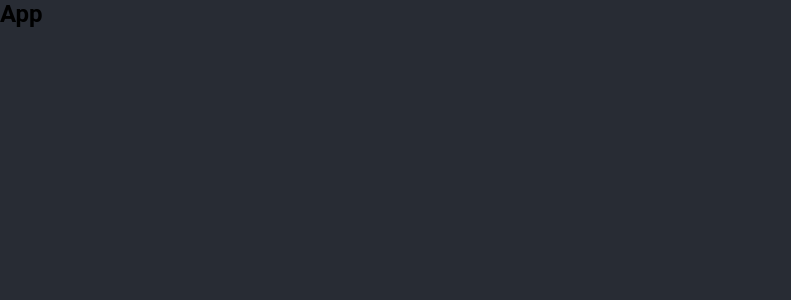
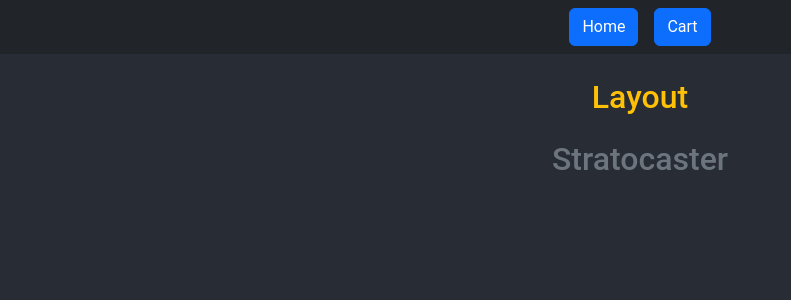
Before and after one commit to RodneyMac/guitar-store, a React (Create React App) app: page /stratocaster in a window 1280 px wide. Shown: the top 300 px of the page, without its empty margins (0-791 px from the left). Built offline with nearby package versions, Linux system fonts and the light colour scheme.

Commit message:
store, Layout, views added

```diff
--- a/src/App.js
+++ b/src/App.js
@@ -1,7 +1,7 @@
 function App() {
   return (
     <div>
-      <h2>App</h2>
+      <h2 className="text-info text-center mt-4">App</h2>
     </div>
   );
 }
--- /dev/null
+++ b/src/app/store.js
@@ -0,0 +1,8 @@
+import { configureStore } from "@reduxjs/toolkit";
+import cartReducer from "../features/cartSlice";
+
+export const store = configureStore({
+  reducer: {
+    cart: cartReducer,
+  },
+});
--- a/src/components/Cart.js
+++ b/src/components/Cart.js
@@ -0,0 +1,11 @@
+import React from "react";
+
+const Cart = () => {
+  return (
+    <div>
+      <h2 className="text-center mt-4 text-info">Cart</h2>
+    </div>
+  );
+};
+
+export default Cart;
--- a/src/components/Navbar.js
+++ b/src/components/Navbar.js
@@ -0,0 +1,39 @@
+import React from "react";
+import { Link } from "react-router-dom";
+
+const Navbar = () => {
+  return (
+    <div>
+      <nav className="navbar navbar-expand-lg bg-dark navbar-dark">
+        <div className="container-fluid">
+          <div></div>
+          <button
+            className="navbar-toggler"
+            type="button"
+            data-bs-toggle="collapse"
+            data-bs-target="#navbarSupportedContent"
+            aria-controls="navbarSupportedContent"
+            aria-expanded="false"
+            aria-label="Toggle navigation"
+          >
+            <span className="navbar-toggler-icon"></span>
+          </button>
+          <div className="collapse navbar-collapse" id="navbarSupportedContent">
+            <ul className="navbar-nav me-auto mb-2 mb-lg-0 m-auto">
+              <div className="m-auto">
+                <Link to="/" className="btn btn-primary mx-2">
+                  Home
+                </Link>
+                <Link to="/cart" className="btn btn-primary mx-2">
+                  Cart
+                </Link>
+              </div>
+            </ul>
+          </div>
+        </div>
+      </nav>
+    </div>
+  );
+};
+
+export default Navbar;
--- /dev/null
+++ b/src/features/cartSlice.js
@@ -0,0 +1,75 @@
+import { createSlice } from "@reduxjs/toolkit";
+
+const initialState = [
+  {
+    id: 1,
+    guitarImg:
+      "https://res.cloudinary.com/de1xrxlcz/image/upload/v1666398857/guitars/g7_gllkm5.png",
+    model: "Flying V",
+    price: 500,
+  },
+  {
+    id: 2,
+    guitarImg:
+      "https://res.cloudinary.com/de1xrxlcz/image/upload/v1666398810/guitars/g3_a5dyyg.png",
+    model: "Flying V",
+    price: 500,
+  },
+  {
+    id: 3,
+    guitarImg:
+      "https://res.cloudinary.com/de1xrxlcz/image/upload/v1666398830/guitars/g4_hgwg1t.png",
+    model: "Les Paul",
+    price: 500,
+  },
+  {
+    id: 4,
+    guitarImg:
+      "https://res.cloudinary.com/de1xrxlcz/image/upload/v1666398872/guitars/g9_bqwiro.png",
+    model: "Les Paul",
+    price: 500,
+  },
+  {
+    id: 5,
+    guitarImg:
+      "https://res.cloudinary.com/de1xrxlcz/image/upload/v1666398866/guitars/g8_x5uebd.png",
+    model: "Stratocaster",
+    price: 500,
+  },
+  {
+    id: 6,
+    guitarImg:
+      "https://res.cloudinary.com/de1xrxlcz/image/upload/v1666398849/guitars/g6_oiizun.png",
+    model: "Stratocaster",
+    price: 500,
+  },
+  {
+    id: 7,
+    guitarImg:
+      "https://res.cloudinary.com/de1xrxlcz/image/upload/v1666398838/guitars/g5_e5rocq.png",
+    model: "Stratocaster",
+    price: 500,
+  },
+  {
+    id: 8,
+    guitarImg:
+      "https://res.cloudinary.com/de1xrxlcz/image/upload/v1666398799/guitars/g2_dddvtf.png",
+    model: "Les Paul",
+    price: 500,
+  },
+  {
+    id: 9,
+    guitarImg:
+      "https://res.cloudinary.com/de1xrxlcz/image/upload/v1666398778/guitars/g1_onfxwh.png",
+    model: "Explorer",
+    price: 500,
+  },
+];
+
+export const cartSlice = createSlice({
+  name: "cart",
+  initialState,
+  reducers: {},
+});
+
+export default cartSlice.reducer;
--- a/src/index.css
+++ b/src/index.css
@@ -6,7 +6,7 @@
 }
 
 body {
-  background-color: #282c34;
+  background-color: #282c34 !important;
 }
 
 /* body {
--- a/src/index.js
+++ b/src/index.js
@@ -1,13 +1,23 @@
-import React from 'react';
-import ReactDOM from 'react-dom/client';
-import './index.css';
-import App from './App';
-import reportWebVitals from './reportWebVitals';
+import React from "react";
+import ReactDOM from "react-dom/client";
+import "./index.css";
+import reportWebVitals from "./reportWebVitals";
 
-const root = ReactDOM.createRoot(document.getElementById('root'));
+import * as bootstrap from "bootstrap";
+import "bootstrap/dist/css/bootstrap.min.css";
+
+import { router } from "./router";
+import { RouterProvider } from "react-router-dom";
+
+import { Provider } from "react-redux";
+import { store } from "./app/store";
+
+const root = ReactDOM.createRoot(document.getElementById("root"));
 root.render(
   <React.StrictMode>
-    <App />
+    <Provider store={store}>
+      <RouterProvider router={router} className={bootstrap} />
+    </Provider>
   </React.StrictMode>
 );
 
--- /dev/null
+++ b/src/layout/Layout.js
@@ -0,0 +1,20 @@
+import React from "react";
+import { Outlet, useNavigation } from "react-router-dom";
+import Navbar from "../components/Navbar";
+
+const Layout = () => {
+  const navigation = useNavigation();
+
+  return (
+    <div>
+      <Navbar />
+      <h2 className="mt-4 text-center text-warning">Layout</h2>
+      {navigation.state === "loading" && (
+        <h1 className="text-success mt-4 text-center">Loading...</h1>
+      )}
+      <Outlet />
+    </div>
+  );
+};
+
+export default Layout;
--- /dev/null
+++ b/src/router/index.js
@@ -0,0 +1,33 @@
+import { createBrowserRouter } from "react-router-dom";
+import Cart from "../components/Cart";
+import Layout from "../layout/Layout";
+import Home from "../views/Home";
+import NotFound from "../views/NotFound";
+import Stratocaster from "../views/Stratocaster";
+
+export const router = createBrowserRouter([
+  {
+    path: "/",
+    element: <Layout />,
+    errorElement: <NotFound />,
+    children: [
+      {
+        errorElement: <NotFound />,
+        children: [
+          {
+            index: true,
+            element: <Home />,
+          },
+          {
+            path: "/stratocaster",
+            element: <Stratocaster />,
+          },
+          {
+            path: "/cart",
+            element: <Cart />,
+          },
+        ],
+      },
+    ],
+  },
+]);
--- /dev/null
+++ b/src/views/Home.js
@@ -0,0 +1,15 @@
+import React from "react";
+import { useSelector } from "react-redux";
+
+const Home = () => {
+  const data = useSelector((state) => state.cart);
+  console.log(data);
+
+  return (
+    <div>
+      <h2 className="mt-4 text-info text-center">Home</h2>
+    </div>
+  );
+};
+
+export default Home;
--- /dev/null
+++ b/src/views/NotFound.js
@@ -0,0 +1,23 @@
+import React from "react";
+import { Link, useRouteError } from "react-router-dom";
+
+const NotFound = () => {
+  const error = useRouteError();
+
+  return (
+    <div>
+      <h4 className="text-warning text-center mt-4">Error 404</h4>
+      <p className="text-warning text-center mt-4">Page Not Found</p>
+      <p className="text-warning text-center mt-4">
+        {error.statusText || error.message}
+      </p>
+      <div className="mt-5 text-center">
+        <Link to="/" className="btn btn-info">
+          Go To Home
+        </Link>
+      </div>
+    </div>
+  );
+};
+
+export default NotFound;
--- /dev/null
+++ b/src/views/Stratocaster.js
@@ -0,0 +1,11 @@
+import React from "react";
+
+const Stratocaster = () => {
+  return (
+    <div>
+      <h2 className="mt-4 text-secondary text-center">Stratocaster</h2>
+    </div>
+  );
+};
+
+export default Stratocaster;
```
